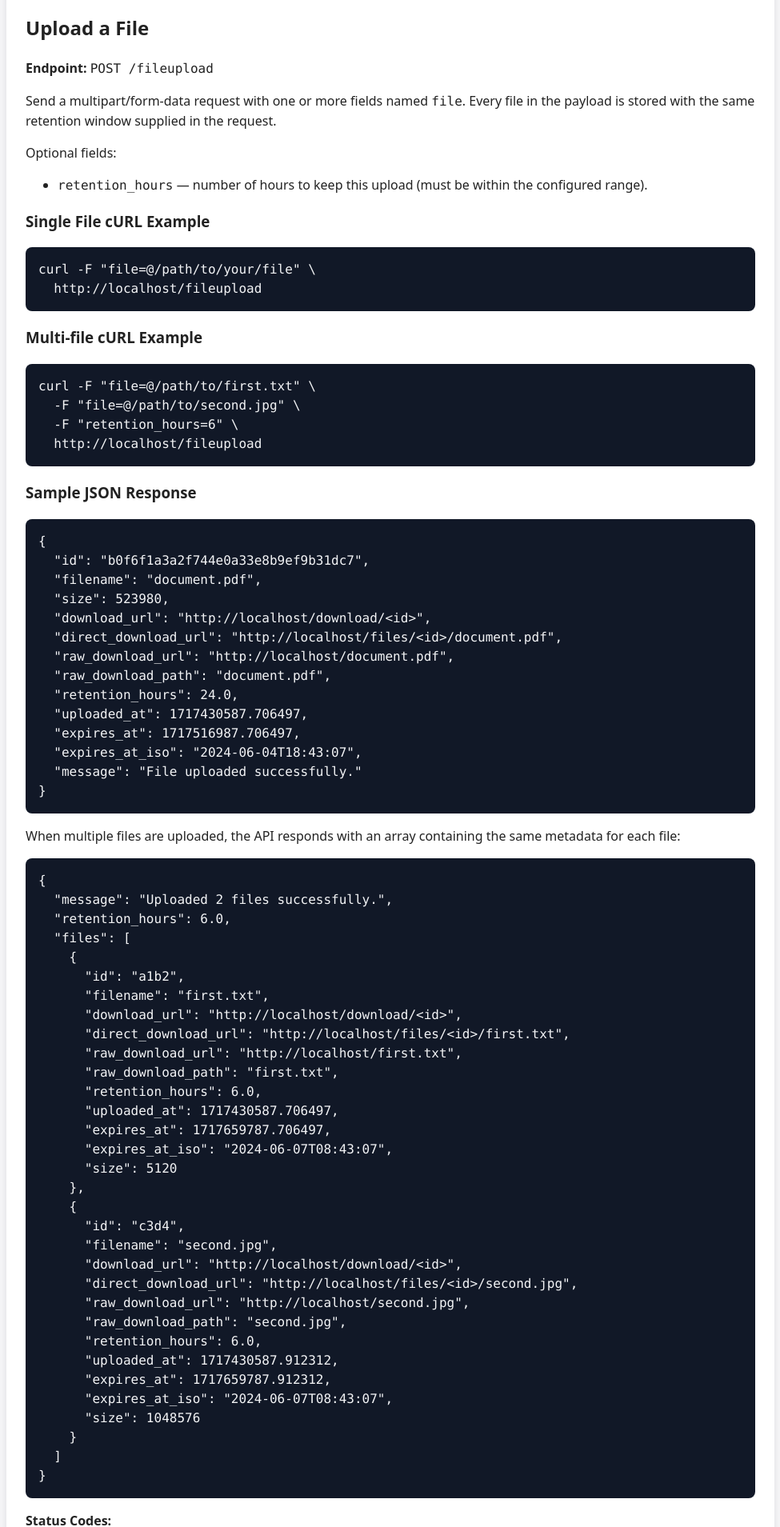
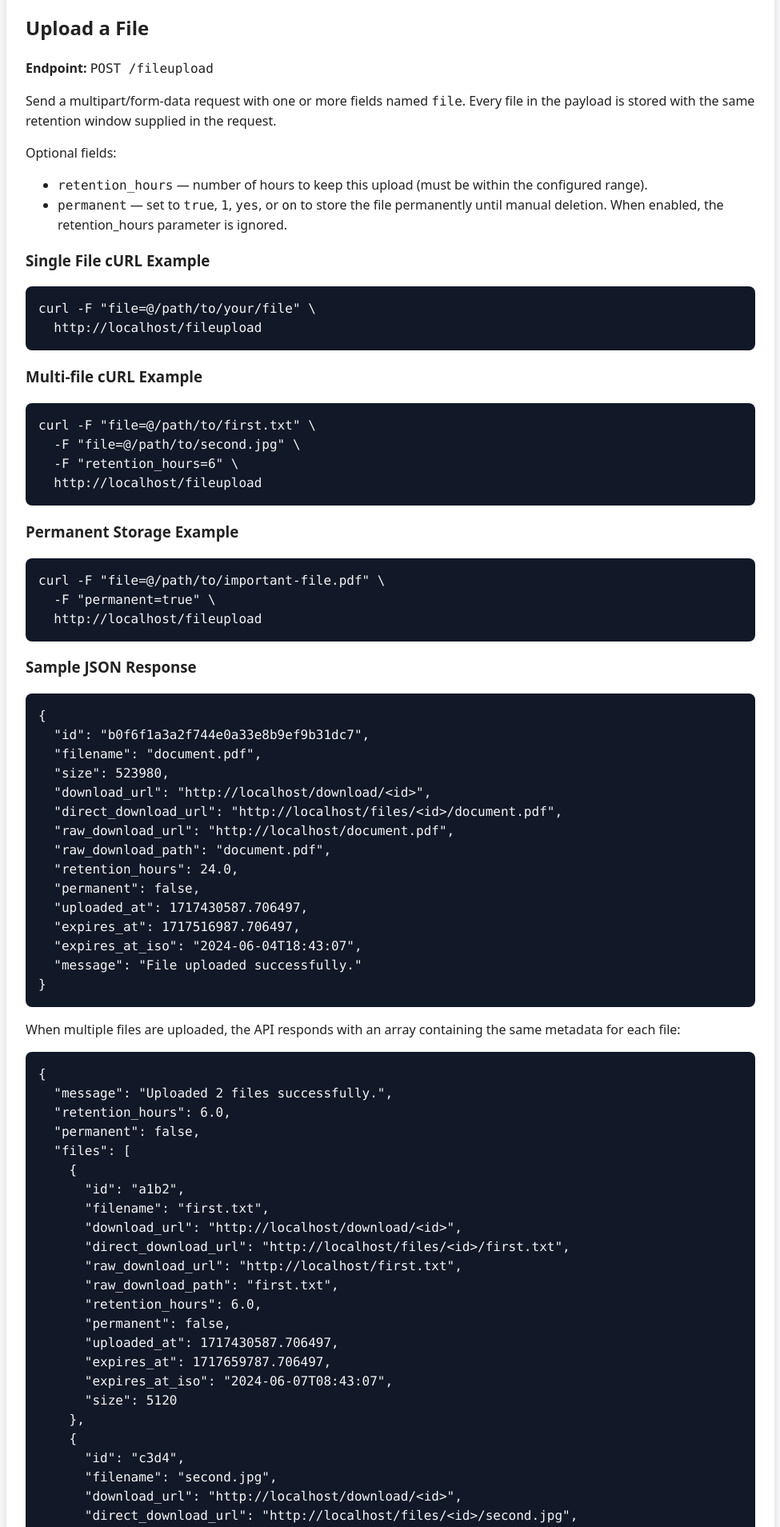
Before and after one commit to hastla007/LocalHostingAPI, a Flask app: page /api-docs in a window 1280 px wide. Shown: the part 952-2861 px from the top of the page at 80% size, without its empty margins (152-1127 px from the left). Run offline with Flask 3, Linux system fonts and the light colour scheme; parts of the project's set-up code (start-up, migrations or seed data) failed here and were passed over; some libraries are stand-ins or nearby versions.

Commit message:
Add permanent storage option for uploads

```diff
--- a/app/app.py
+++ b/app/app.py
@@ -2316,27 +2316,46 @@ def fileupload():
                 )
                 return jsonify({"error": "Storage quota exceeded"}), 507
         payload = request.get_json(silent=True) if request.is_json else None
-        try:
-            retention_hours = resolve_retention(
-                config,
-                request.form.get("retention_hours"),
-                request.args.get("retention_hours"),
-                (payload or {}).get("retention_hours") if isinstance(payload, dict) else None,
-            )
-        except RetentionValidationError as error:
-            allowed_range = error.allowed_range or [
-                config["retention_min_hours"],
-                config["retention_max_hours"],
-            ]
-            app.logger.warning(
-                "upload_failed reason=retention_invalid value=%s min=%.2f max=%.2f",
-                request.form.get("retention_hours")
-                or request.args.get("retention_hours")
-                or (payload or {}).get("retention_hours"),
-                allowed_range[0],
-                allowed_range[1],
-            )
-            return jsonify(error.to_payload()), 400
+
+        permanent = False
+        permanent_candidates = [
+            request.form.get("permanent"),
+            request.args.get("permanent"),
+            (payload or {}).get("permanent") if isinstance(payload, dict) else None,
+        ]
+        for candidate in permanent_candidates:
+            if candidate is None:
+                continue
+            if isinstance(candidate, str):
+                permanent = candidate.lower() in {"1", "true", "yes", "on"}
+            else:
+                permanent = bool(candidate)
+            break
+
+        if not permanent:
+            try:
+                retention_hours = resolve_retention(
+                    config,
+                    request.form.get("retention_hours"),
+                    request.args.get("retention_hours"),
+                    (payload or {}).get("retention_hours") if isinstance(payload, dict) else None,
+                )
+            except RetentionValidationError as error:
+                allowed_range = error.allowed_range or [
+                    config["retention_min_hours"],
+                    config["retention_max_hours"],
+                ]
+                app.logger.warning(
+                    "upload_failed reason=retention_invalid value=%s min=%.2f max=%.2f",
+                    request.form.get("retention_hours")
+                    or request.args.get("retention_hours")
+                    or (payload or {}).get("retention_hours"),
+                    allowed_range[0],
+                    allowed_range[1],
+                )
+                return jsonify(error.to_payload()), 400
+        else:
+            retention_hours = 0
 
         results = []
         failures: List[Dict[str, str]] = []
@@ -2394,6 +2413,7 @@ def fileupload():
                                 size=size,
                                 retention_hours=retention_hours,
                                 file_id=file_id,
+                                permanent=permanent,
                             )
                     except StorageQuotaExceededError as quota_error:
                         if upload_path.exists():
@@ -2478,10 +2498,13 @@ def fileupload():
                     "filename": filename,
                     "size": size,
                     "download_url": download_url,
-                    "retention_hours": retention_hours,
+                    "retention_hours": retention_hours if not permanent else None,
+                    "permanent": permanent,
                     "uploaded_at": uploaded_at,
                     "expires_at": expires_at,
-                    "expires_at_iso": isoformat_utc(expires_at),
+                    "expires_at_iso": isoformat_utc(expires_at)
+                    if not permanent
+                    else None,
                     "direct_download_url": direct_download_url,
                     "raw_download_url": raw_download_url,
                     "raw_download_path": record["direct_path"],
@@ -2520,7 +2543,8 @@ def fileupload():
         response_payload: Dict[str, object] = {
             "message": f"Uploaded {len(results)} files successfully.",
             "files": results,
-            "retention_hours": retention_hours,
+            "retention_hours": retention_hours if not permanent else None,
+            "permanent": permanent,
         }
         return jsonify(response_payload), 201
 
@@ -2656,22 +2680,32 @@ def box_upload_files():
             ),
         )
 
-        try:
-            retention_hours = resolve_retention(config, *retention_candidates)
-        except RetentionValidationError as error:
-            allowed_range = error.allowed_range or [
-                config["retention_min_hours"],
-                config["retention_max_hours"],
-            ]
-            lifecycle_logger.warning(
-                "box_upload_failed reason=retention_invalid min=%.2f max=%.2f",
-                allowed_range[0],
-                allowed_range[1],
-            )
-            context = {
-                "allowed_range": f"{allowed_range[0]:.2f}-{allowed_range[1]:.2f}",
-            }
-            return _box_error("retention_invalid", str(error), context=context)
+        permanent_header = request.headers.get("X-Localhosting-Permanent")
+        permanent = (
+            permanent_header.lower() in {"1", "true", "yes", "on"}
+            if isinstance(permanent_header, str) and permanent_header
+            else False
+        )
+
+        if not permanent:
+            try:
+                retention_hours = resolve_retention(config, *retention_candidates)
+            except RetentionValidationError as error:
+                allowed_range = error.allowed_range or [
+                    config["retention_min_hours"],
+                    config["retention_max_hours"],
+                ]
+                lifecycle_logger.warning(
+                    "box_upload_failed reason=retention_invalid min=%.2f max=%.2f",
+                    allowed_range[0],
+                    allowed_range[1],
+                )
+                context = {
+                    "allowed_range": f"{allowed_range[0]:.2f}-{allowed_range[1]:.2f}",
+                }
+                return _box_error("retention_invalid", str(error), context=context)
+        else:
+            retention_hours = 0
 
         quota_limit_bytes = storage_quota_limit_bytes()
         if quota_limit_bytes is not None:
@@ -2820,6 +2854,7 @@ def box_upload_files():
                         size=size,
                         retention_hours=retention_hours,
                         file_id=file_id,
+                        permanent=permanent,
                     )
             except StorageQuotaExceededError as quota_error:
                 if upload_path.exists():
@@ -3304,27 +3339,39 @@ def s3_multipart_upload(bucket: str):
 
         content_type = content_type or upload.content_type
 
-        try:
-            retention_hours = resolve_retention(
-                config,
-                request.form.get("x-amz-meta-retention-hours"),
-                request.headers.get("x-amz-meta-retention-hours"),
-                request.args.get("retentionHours"),
-            )
-        except RetentionValidationError as error:
-            upload_path.unlink(missing_ok=True)
-            prune_empty_upload_dirs(upload_path.parent)
-            lifecycle_logger.warning(
-                "s3_upload_retention_invalid bucket=%s key=%s",
-                bucket,
-                sanitize_log_value(key),
-            )
-            return _s3_error_response(
-                "InvalidRequest",
-                str(error),
-                bucket=bucket,
-                key=key,
-            )
+        permanent_header = request.form.get("x-amz-meta-permanent") or request.headers.get(
+            "x-amz-meta-permanent"
+        )
+        permanent = (
+            permanent_header.lower() in {"1", "true", "yes", "on"}
+            if isinstance(permanent_header, str) and permanent_header
+            else False
+        )
+
+        if not permanent:
+            try:
+                retention_hours = resolve_retention(
+                    config,
+                    request.form.get("x-amz-meta-retention-hours"),
+                    request.headers.get("x-amz-meta-retention-hours"),
+                    request.args.get("retentionHours"),
+                )
+            except RetentionValidationError as error:
+                upload_path.unlink(missing_ok=True)
+                prune_empty_upload_dirs(upload_path.parent)
+                lifecycle_logger.warning(
+                    "s3_upload_retention_invalid bucket=%s key=%s",
+                    bucket,
+                    sanitize_log_value(key),
+                )
+                return _s3_error_response(
+                    "InvalidRequest",
+                    str(error),
+                    bucket=bucket,
+                    key=key,
+                )
+        else:
+            retention_hours = 0
 
         try:
             with quota_lock:
@@ -3336,6 +3383,7 @@ def s3_multipart_upload(bucket: str):
                     size=size,
                     retention_hours=retention_hours,
                     file_id=file_id,
+                    permanent=permanent,
                 )
         except StorageQuotaExceededError as quota_error:
             if upload_path.exists():
@@ -3548,26 +3596,36 @@ def s3_put_object(bucket: str, key: str):
                 status_code=500,
             )
 
-        try:
-            retention_hours = resolve_retention(
-                config,
-                request.headers.get("x-amz-meta-retention-hours"),
-                request.args.get("retentionHours"),
-            )
-        except RetentionValidationError as error:
-            upload_path.unlink(missing_ok=True)
-            prune_empty_upload_dirs(upload_path.parent)
-            lifecycle_logger.warning(
-                "s3_upload_retention_invalid bucket=%s key=%s",
-                bucket,
-                sanitize_log_value(key),
-            )
-            return _s3_error_response(
-                "InvalidRequest",
-                str(error),
-                bucket=bucket,
-                key=key,
-            )
+        permanent_header = request.headers.get("x-amz-meta-permanent")
+        permanent = (
+            permanent_header.lower() in {"1", "true", "yes", "on"}
+            if isinstance(permanent_header, str) and permanent_header
+            else False
+        )
+
+        if not permanent:
+            try:
+                retention_hours = resolve_retention(
+                    config,
+                    request.headers.get("x-amz-meta-retention-hours"),
+                    request.args.get("retentionHours"),
+                )
+            except RetentionValidationError as error:
+                upload_path.unlink(missing_ok=True)
+                prune_empty_upload_dirs(upload_path.parent)
+                lifecycle_logger.warning(
+                    "s3_upload_retention_invalid bucket=%s key=%s",
+                    bucket,
+                    sanitize_log_value(key),
+                )
+                return _s3_error_response(
+                    "InvalidRequest",
+                    str(error),
+                    bucket=bucket,
+                    key=key,
+                )
+        else:
+            retention_hours = 0
 
         original_name = (
             request.headers.get("x-amz-meta-original-filename")
@@ -3613,6 +3671,7 @@ def s3_put_object(bucket: str, key: str):
                     size=size,
                     retention_hours=retention_hours,
                     file_id=file_id,
+                    permanent=permanent,
                 )
         except StorageQuotaExceededError as quota_error:
             if upload_path.exists():
--- a/app/static/styles.css
+++ b/app/static/styles.css
@@ -1068,3 +1068,9 @@ footer {
   padding: 1rem 0;
   color: #6b7280;
 }
+
+.form-control input:disabled {
+  background-color: #f3f4f6;
+  cursor: not-allowed;
+  opacity: 0.6;
+}
--- a/app/templates/api_docs.html
+++ b/app/templates/api_docs.html
@@ -46,6 +46,7 @@
     </p>
     <ul>
       <li><code>retention_hours</code> &mdash; number of hours to keep this upload (must be within the configured range).</li>
+      <li><code>permanent</code> &mdash; set to <code>true</code>, <code>1</code>, <code>yes</code>, or <code>on</code> to store the file permanently until manual deletion. When enabled, the retention_hours parameter is ignored.</li>
     </ul>
     <h3>Single File cURL Example</h3>
     <pre><code>curl -F "file=@/path/to/your/file" \
@@ -54,6 +55,10 @@
     <pre><code>curl -F "file=@/path/to/first.txt" \
   -F "file=@/path/to/second.jpg" \
   -F "retention_hours=6" \
+  {{ request.url_root.rstrip('/') }}/fileupload</code></pre>
+    <h3>Permanent Storage Example</h3>
+    <pre><code>curl -F "file=@/path/to/important-file.pdf" \
+  -F "permanent=true" \
   {{ request.url_root.rstrip('/') }}/fileupload</code></pre>
     <h3>Sample JSON Response</h3>
     <pre><code>{
@@ -65,6 +70,7 @@
   "raw_download_url": "{{ request.url_root.rstrip('/') }}/document.pdf",
   "raw_download_path": "document.pdf",
   "retention_hours": {{ config.retention_hours }},
+  "permanent": false,
   "uploaded_at": 1717430587.706497,
   "expires_at": 1717516987.706497,
   "expires_at_iso": "2024-06-04T18:43:07",
@@ -74,6 +80,7 @@
     <pre><code>{
   "message": "Uploaded 2 files successfully.",
   "retention_hours": 6.0,
+  "permanent": false,
   "files": [
     {
       "id": "a1b2",
@@ -83,6 +90,7 @@
       "raw_download_url": "{{ request.url_root.rstrip('/') }}/first.txt",
       "raw_download_path": "first.txt",
       "retention_hours": 6.0,
+      "permanent": false,
       "uploaded_at": 1717430587.706497,
       "expires_at": 1717659787.706497,
       "expires_at_iso": "2024-06-07T08:43:07",
@@ -96,6 +104,7 @@
       "raw_download_url": "{{ request.url_root.rstrip('/') }}/second.jpg",
       "raw_download_path": "second.jpg",
       "retention_hours": 6.0,
+      "permanent": false,
       "uploaded_at": 1717430587.912312,
       "expires_at": 1717659787.912312,
       "expires_at_iso": "2024-06-07T08:43:07",
```
Also changed, not shown: app/storage.py (+42 -11 lines), app/templates/hosting.html (+7 -1 lines), app/templates/upload_file.html (+35 -2 lines).
